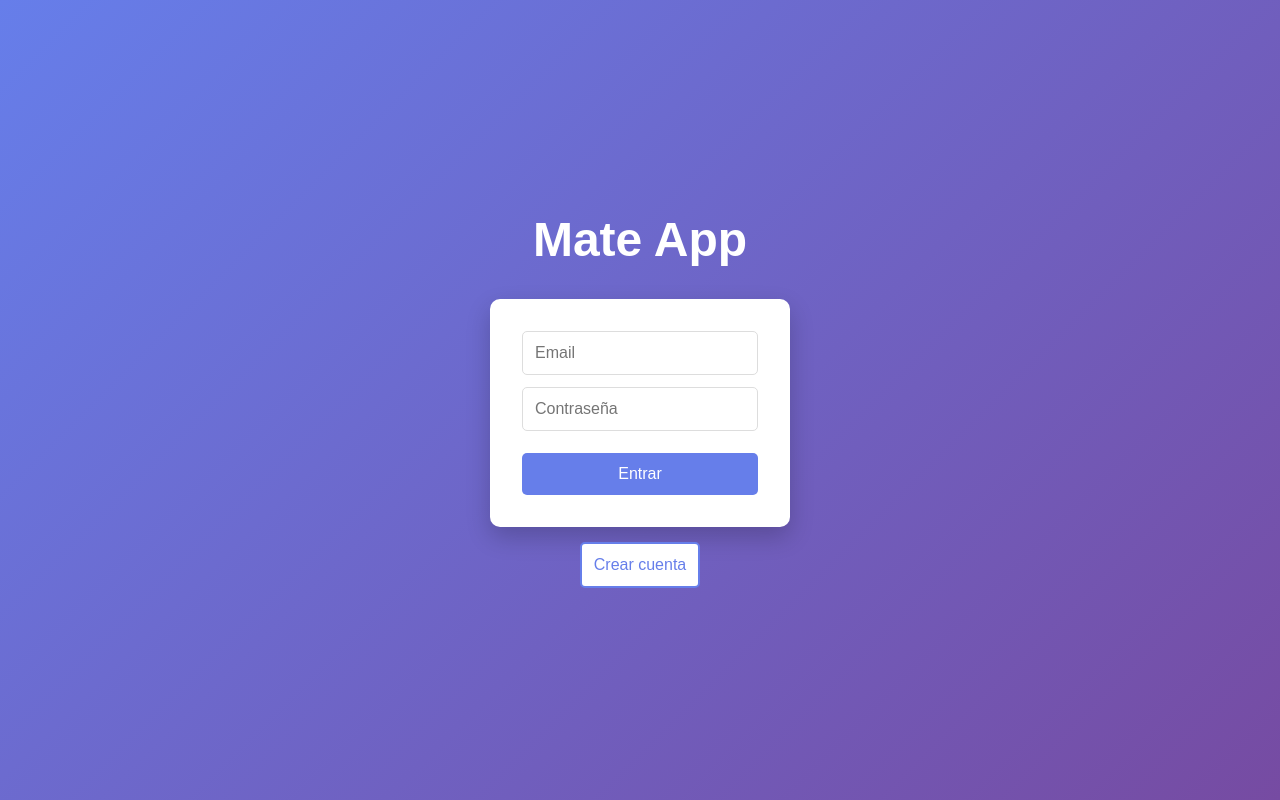
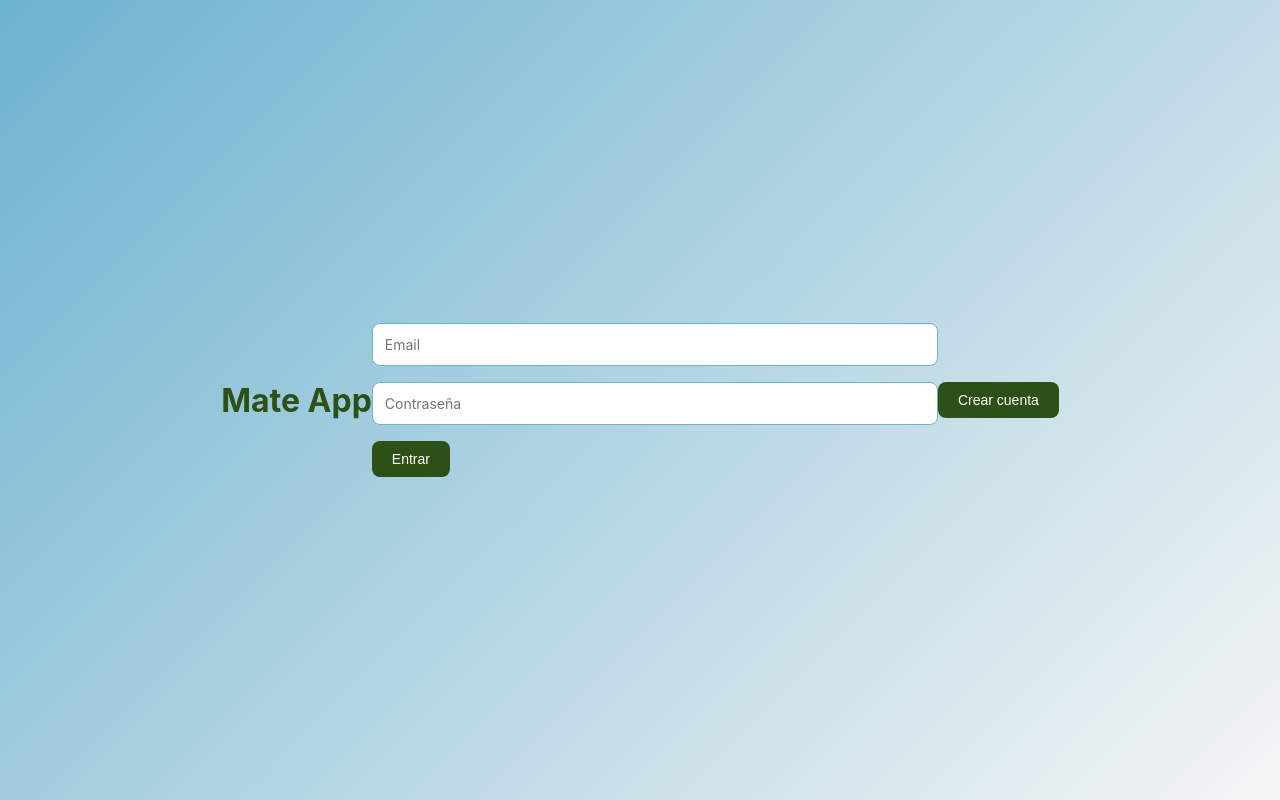
Before and after one commit to rodrigogerhardt/mate-app, a React (Create React App) app: page / in a window 1280 px wide. Built offline with nearby package versions, Linux system fonts and the light colour scheme; no server answers.

Commit message:
Add Auth and Profile styling with palette

```diff
--- a/src/Auth.css
+++ b/src/Auth.css
@@ -1,61 +1,79 @@
 .auth-container {
   display: flex;
-  flex-direction: column;
   align-items: center;
   justify-content: center;
-  height: 100vh;
-  background: linear-gradient(135deg, #667eea 0%, #764ba2 100%);
-  font-family: Arial, sans-serif;
+  min-height: 100vh;
+  background: linear-gradient(135deg, #6DB3D0 0%, #F5F5F5 100%);
+  padding: 2rem;
 }
 
-.auth-container h1 {
-  color: white;
-  font-size: 3rem;
-  margin-bottom: 2rem;
+.auth-form {
+  background: white;
+  padding: 3rem;
+  border-radius: 16px;
+  box-shadow: 0 10px 40px rgba(0, 0, 0, 0.2);
+  max-width: 400px;
+  width: 100%;
 }
 
-.auth-container form {
-  display: flex;
-  flex-direction: column;
-  background: white;
-  padding: 2rem;
-  border-radius: 10px;
-  width: 300px;
-  box-shadow: 0 10px 25px rgba(0, 0, 0, 0.2);
+.auth-form h1 {
+  text-align: center;
+  color: #2D5016;
+  margin-bottom: 2rem;
+  font-size: 28px;
 }
 
-.auth-container input {
+.auth-form input {
+  width: 100%;
   padding: 12px;
-  margin-bottom: 12px;
-  border: 1px solid #ddd;
-  border-radius: 5px;
-  font-size: 1rem;
+  border: 2px solid #6DB3D0;
+  border-radius: 8px;
+  margin-bottom: 1rem;
+  font-size: 14px;
 }
 
-.auth-container button {
+.auth-form input:focus {
+  outline: none;
+  border-color: #2D5016;
+}
+
+.auth-form button {
+  width: 100%;
   padding: 12px;
-  background: #667eea;
+  background: #2D5016;
   color: white;
   border: none;
-  border-radius: 5px;
+  border-radius: 8px;
+  font-size: 16px;
+  font-weight: bold;
   cursor: pointer;
-  font-size: 1rem;
-  margin-top: 10px;
+  margin-top: 1rem;
 }
 
-.auth-container button:hover {
-  background: #764ba2;
+.auth-form button:hover {
+  background: #1f3610;
 }
 
-.auth-container .toggle {
-  background: white;
-  color: #667eea;
-  border: 2px solid #667eea;
-  margin-top: 15px;
+.auth-toggle {
+  text-align: center;
+  margin-top: 1rem;
+  color: #666;
+  font-size: 14px;
+}
+
+.auth-toggle button {
+  background: none;
+  border: none;
+  color: #2D5016;
+  text-decoration: underline;
+  padding: 0;
+  cursor: pointer;
+  font-size: 14px;
 }
 
 .error {
   color: #d32f2f;
-  margin-top: 10px;
   text-align: center;
+  margin-top: 1rem;
+  font-size: 14px;
 }
--- a/src/Profile.css
+++ b/src/Profile.css
@@ -1,65 +1,77 @@
 .profile-container {
   display: flex;
-  flex-direction: column;
   align-items: center;
   justify-content: center;
   min-height: 100vh;
-  background: linear-gradient(135deg, #667eea 0%, #764ba2 100%);
+  background: linear-gradient(135deg, #6DB3D0 0%, #F5F5F5 100%);
   padding: 2rem;
-  font-family: Arial, sans-serif;
 }
 
-.profile-container h1 {
-  color: white;
-  margin-bottom: 2rem;
+.profile-form {
+  background: white;
+  padding: 3rem;
+  border-radius: 16px;
+  box-shadow: 0 10px 40px rgba(0, 0, 0, 0.2);
+  max-width: 500px;
+  width: 100%;
 }
 
-.profile-container input,
-.profile-container select {
-  width: 300px;
-  padding: 12px;
-  margin-bottom: 15px;
-  border: 1px solid #ddd;
-  border-radius: 5px;
-  font-size: 1rem;
+.profile-form h1 {
+  text-align: center;
+  color: #2D5016;
+  margin-bottom: 2rem;
+  font-size: 28px;
 }
 
-.profile-container p {
-  color: white;
-  margin-top: 20px;
-  margin-bottom: 10px;
+.profile-form input,
+.profile-form select {
+  width: 100%;
+  padding: 12px;
+  border: 2px solid #6DB3D0;
+  border-radius: 8px;
+  margin-bottom: 1rem;
+  font-size: 14px;
 }
 
-.profile-container label {
-  display: block;
-  color: white;
-  margin-bottom: 10px;
-  font-size: 0.95rem;
+.profile-form input:focus,
+.profile-form select:focus {
+  outline: none;
+  border-color: #2D5016;
+  box-shadow: 0 0 0 3px rgba(109, 179, 208, 0.1);
 }
 
-.profile-container input[type="checkbox"] {
-  width: auto;
-  margin-right: 8px;
+.profile-form button {
+  width: 100%;
+  padding: 12px;
+  background: #2D5016;
+  color: white;
+  border: none;
+  border-radius: 8px;
+  font-size: 16px;
+  font-weight: bold;
+  cursor: pointer;
+  margin-top: 1rem;
 }
 
-.profile-container button {
-  width: 300px;
-  padding: 12px;
-  background: white;
-  color: #667eea;
-  border: none;
-  border-radius: 5px;
-  cursor: pointer;
-  font-size: 1rem;
-  font-weight: bold;
-  margin-top: 20px;
+.profile-form button:hover {
+  background: #1f3610;
 }
 
-.profile-container button:hover {
-  background: #f0f0f0;
+.profile-form label {
+  display: block;
+  margin-bottom: 0.5rem;
+  color: #333;
+  font-weight: 500;
+}
+
+.profile-form p {
+  color: #2D5016;
+  font-weight: 500;
+  margin: 1rem 0;
 }
 
 .error {
-  color: #ff6b6b;
-  margin-top: 10px;
+  color: #d32f2f;
+  margin-top: 1rem;
+  text-align: center;
 }
```
